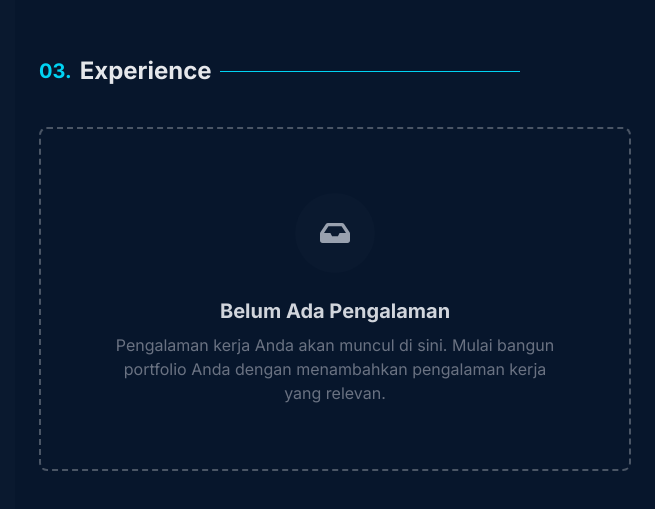
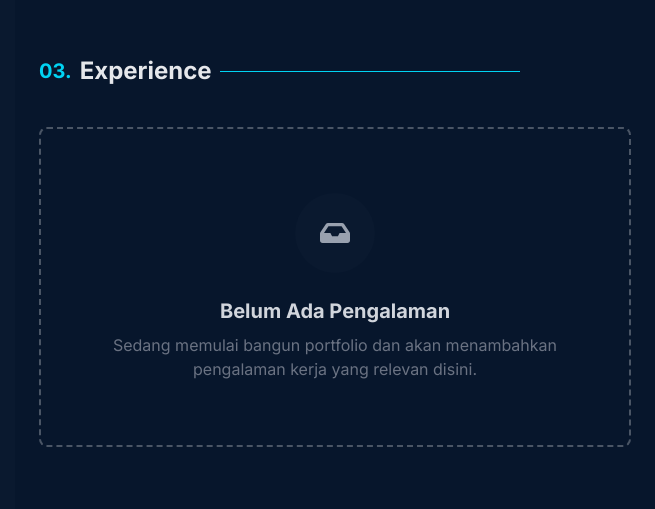
Before and after one commit to mhubaib/website-portofolio-react, a React (Vite) app: page / in a window 1280 px wide. Shown: the part 1538-2047 px from the top of the page, without its empty margins (625-1280 px from the left). Built offline with nearby package versions, Linux system fonts and the light colour scheme.

Commit message:
Update placeholder text in Experience component to clarify portfolio building process

```diff
--- a/src/components/Experience.jsx
+++ b/src/components/Experience.jsx
@@ -77,8 +77,7 @@ const EmptyExperience = () => {
                 Belum Ada Pengalaman
             </h3>
             <p className="text-gray-500 text-center max-w-md">
-                Pengalaman kerja Anda akan muncul di sini.
-                Mulai bangun portfolio Anda dengan menambahkan pengalaman kerja yang relevan.
+                Sedang memulai bangun portfolio dan akan menambahkan pengalaman kerja yang relevan disini.
             </p>
         </div>
     )
```
